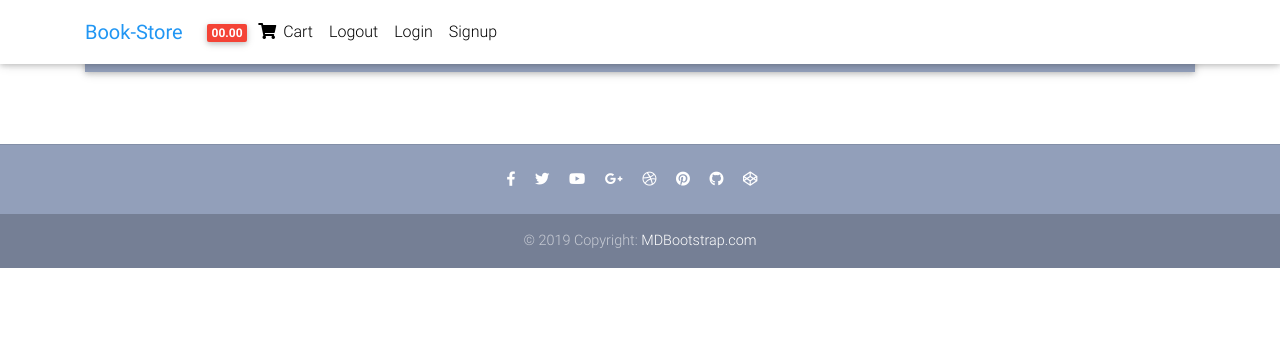
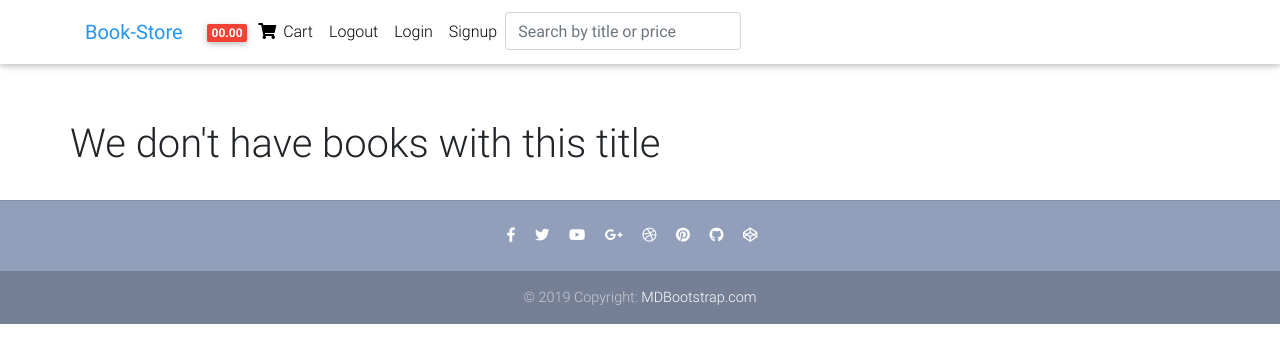
Before and after one commit to aliharby12/Book-Store, a Django app: page / in a window 1280 px wide. Shown: the top 363 px of the page. Run offline with Django 3.2, Linux system fonts and the light colour scheme; data that the repository does not hold is empty; some libraries are stand-ins or nearby versions.

Commit message:
implement search functionality

```diff
--- a/project/store/models/book.py
+++ b/project/store/models/book.py
@@ -11,6 +11,7 @@ class Book(TimeStampedModel):
     price = models.DecimalField(max_digits=5, decimal_places=2)
     description = models.TextField()
     image = models.ImageField(upload_to = PathAndRename('book/images/'))
+    amount = models.IntegerField(default=0)
 
     def get_absolute_url(self):
         return reverse("book-detail", kwargs={
--- a/project/store/views/book.py
+++ b/project/store/views/book.py
@@ -1,4 +1,5 @@
 from django.views.generic import ListView, DetailView
+from django.db.models import Q
 
 from project.store.models import Book
 
@@ -10,6 +11,14 @@ class BookListView(ListView):
     context_object_name = 'books'
     ordering = ['-created']
 
+    def get_queryset(self):
+        query = self.request.GET.get('q')
+        if query:
+            books = self.model.objects.filter(Q(title__icontains=query) | Q(price__iexact=query), Q(amount__gte=1))
+        else:
+            books = self.model.objects.filter(amount__gte=1)
+        return books
+
 
 class BookDetailView(DetailView):
     """view to show a book details"""
--- a/templates/home.html
+++ b/templates/home.html
@@ -1,28 +1,16 @@
 {% extends "base.html" %}
 
 {% block content %}
-  <main>
+  <main class="mt-5">
     <div class="container">
 
       <!--Navbar-->
-      <nav class="navbar navbar-expand-lg navbar-dark mdb-color lighten-3 mt-3 mb-5">
+      <nav class="mt-3 mb-5">
 
         <!-- Collapse button -->
         <button class="navbar-toggler" type="button" data-toggle="collapse" data-target="#basicExampleNav"
           aria-controls="basicExampleNav" aria-expanded="false" aria-label="Toggle navigation">
-          <span class="navbar-toggler-icon"></span>
         </button>
-
-        <!-- Collapsible content -->
-        <div class="collapse navbar-collapse" id="basicExampleNav">
-
-          <form class="form-inline">
-            <div class="md-form my-0">
-              <input class="form-control mr-sm-2" type="text" placeholder="Search" aria-label="Search">
-            </div>
-          </form>
-        </div>
-        <!-- Collapsible content -->
 
       </nav>
       <!--/.Navbar-->
@@ -31,7 +19,7 @@
       <section class="text-center mb-4">
 
         <div class="row wow fadeIn">
-
+          {% if books %}
             {% for book in books %}
                 <div class="col-lg-3 col-md-6 mb-4">
 
@@ -64,6 +52,9 @@
 
                 </div>
             {% endfor %}
+          {% else %}
+            <h1>We don't have books with this title</h1>
+          {% endif %}
         </div>
 
       </section>
--- a/templates/navbar.html
+++ b/templates/navbar.html
@@ -39,6 +39,11 @@
               <span class="clearfix d-none d-sm-inline-block"> Signup </span>
             </a>
           </li>
+          <li class="nav-item">
+          <form method='GET'>
+            <input class="form-control mr-sm-2" type="text" placeholder="Search by title or price" aria-label="Search" name='q' value='{{ request.GET.q }}'>
+          </form>
+          </li>
         </ul>
       </div>
 
```
Also changed, not shown: project/store/migrations/0006_book_count.py (added), project/store/migrations/0007_rename_count_book_amount.py (added). Lines whose indentation alone changed are shown as unchanged.
